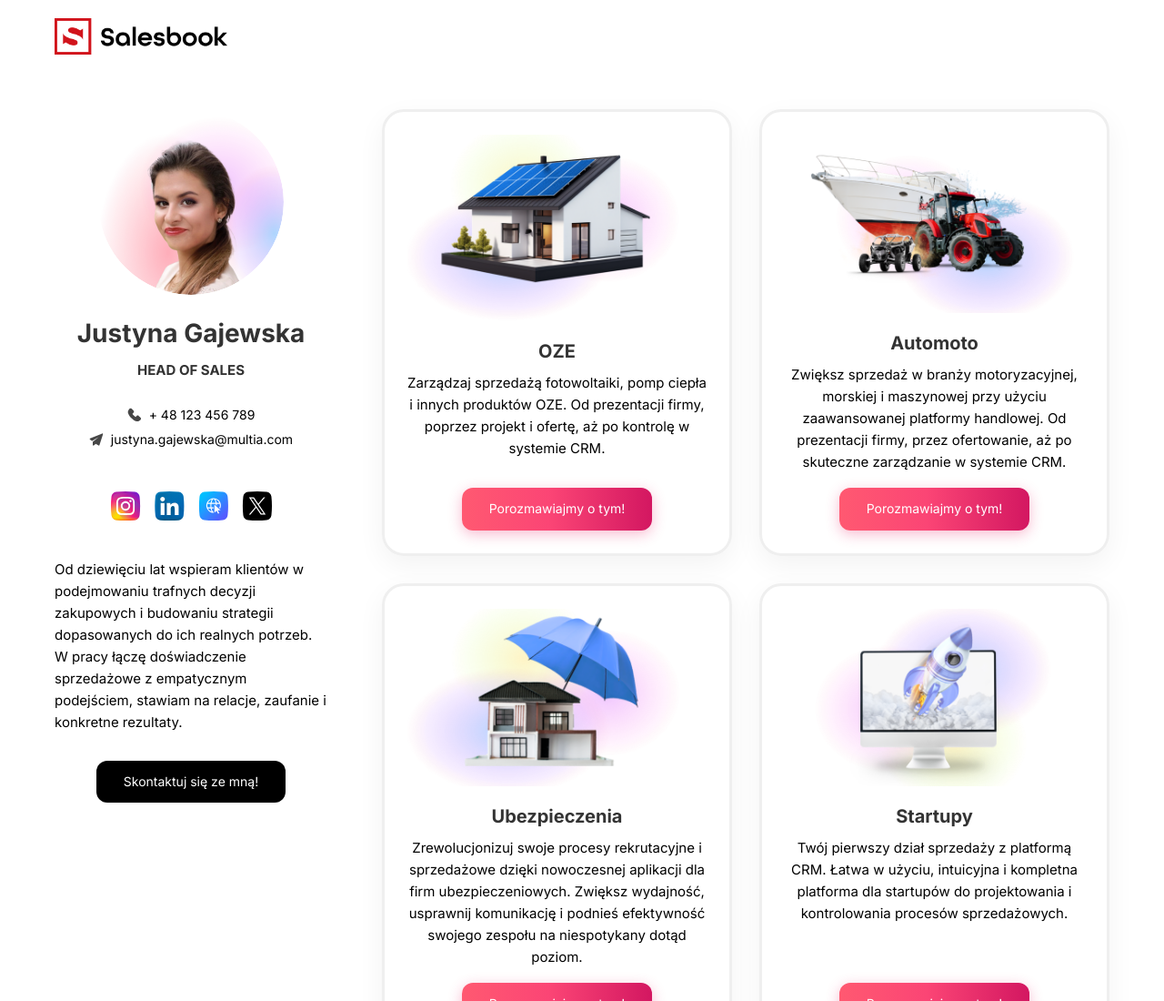
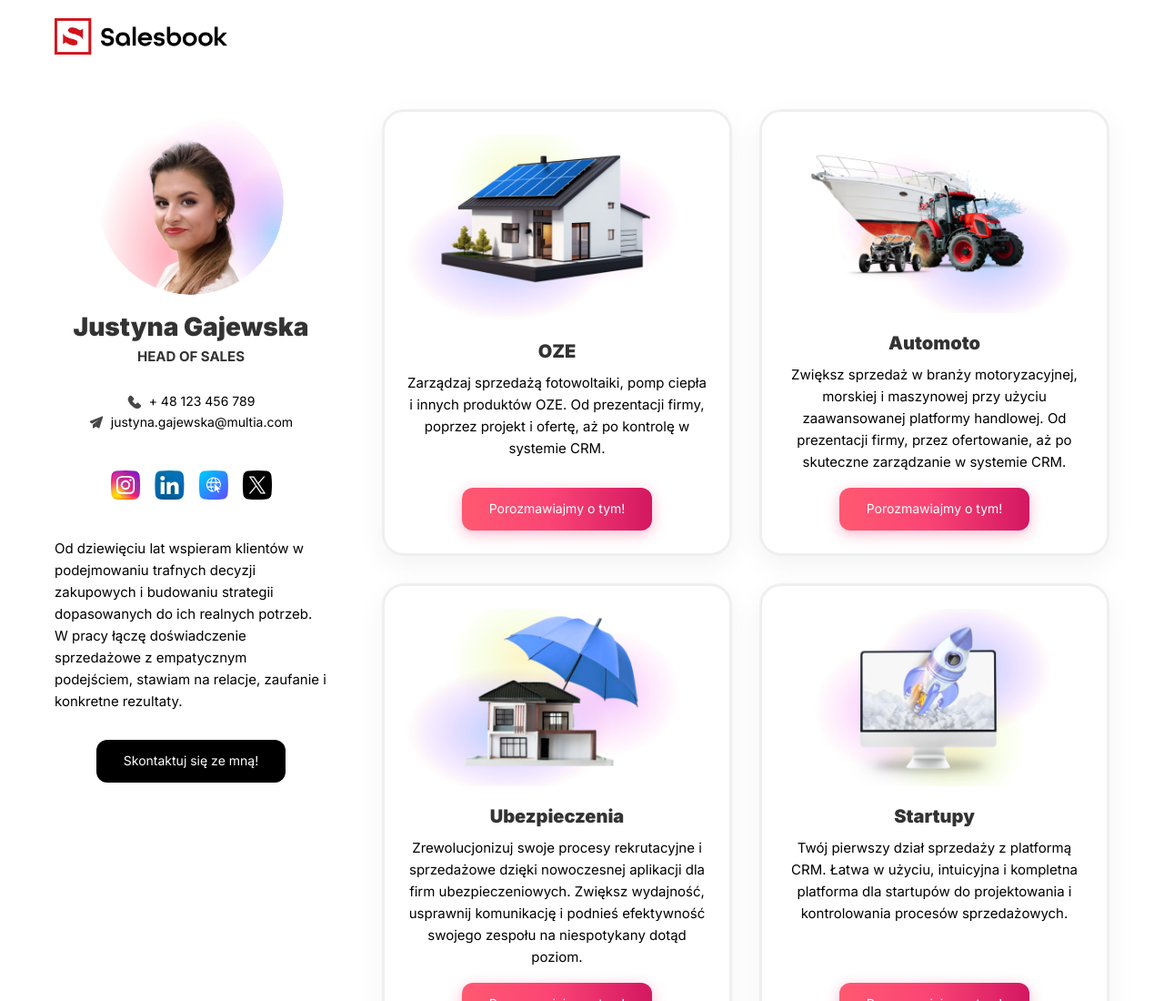
Before and after one commit to krzysiek10/business-card, a plain HTML site: page index.html in a window 1280 px wide. Shown: the top 1100 px of the page at 91% size. Drawn offline with Linux system fonts and the light colour scheme.

Commit message:
change font

```diff
--- a/index.html
+++ b/index.html
@@ -6,7 +6,7 @@
     <title>Justyna Gajewska - Salesbook</title>
     <link rel="preconnect" href="https://fonts.googleapis.com">
     <link rel="preconnect" href="https://fonts.gstatic.com" crossorigin>
-    <link href="https://fonts.googleapis.com/css2?family=Inter:wght@400;500;600;700&display=swap" rel="stylesheet">
+    <link href="https://fonts.googleapis.com/css2?family=Inter:wght@400;500;600;700;900&display=swap" rel="stylesheet">
     <link rel="stylesheet" href="style.css">
 </head>
 <body>
--- a/style.css
+++ b/style.css
@@ -93,6 +93,7 @@ body {
 .profile__name {
     font-size: 28px;
     font-weight: 900;
+    line-height: 30px;
 }
 
 .profile__title {
@@ -110,7 +111,6 @@ body {
 }
 
 .profile__contact-item {
-    margin-bottom: 4px;
     display: flex;
     align-items: center;
     justify-content: center;
```
